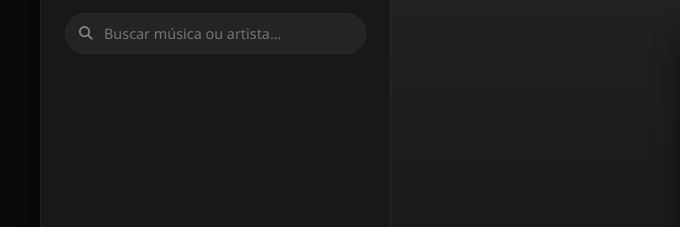
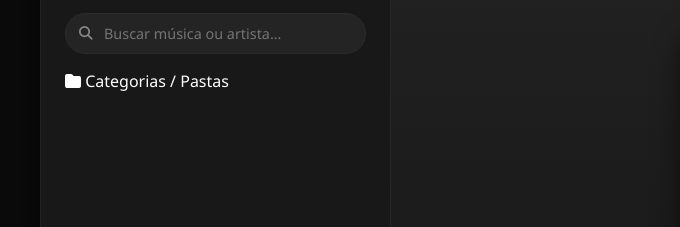
Before and after one commit to paginainsta32-bit/PHMUSIC, a plain HTML site: page index.html in a window 1280 px wide. Shown: the part 125-352 px from the top of the page, 0-680 px from the left. Drawn offline with Linux system fonts and the light colour scheme; no server answers; grey boxes are pictures that could not be loaded.

Commit message:
Update index.html

```diff
--- a/index.html
+++ b/index.html
@@ -10,7 +10,7 @@
 <body>
   <div class="player-container">
 
-    <!-- Sidebar / Lista de Músicas -->
+    <!-- Sidebar -->
     <aside class="playlist-section">
       <!-- Marca PH_MUSIC -->
       <div class="brand">
@@ -24,6 +24,15 @@
         <input type="text" id="search-input" placeholder="Buscar música ou artista...">
       </div>
 
+      <!-- Filtro de Pastas -->
+      <div class="folders-filter">
+        <p class="filter-title"><i class="fa-solid fa-folder"></i> Categorias / Pastas</p>
+        <div id="folder-buttons" class="folder-buttons-container">
+          <!-- Botões gerados via JS -->
+        </div>
+      </div>
+
+      <!-- Lista de Músicas -->
       <ul id="playlist" class="playlist-list">
         <!-- Lista carregada via JS -->
       </ul>
@@ -41,21 +50,18 @@
           <p id="track-artist">PH_MUSIC</p>
         </div>
 
-        <!-- Barra de Progresso -->
         <div class="progress-area">
           <span id="current-time">0:00</span>
           <input type="range" id="progress-bar" value="0" min="0" max="100">
           <span id="total-duration">0:00</span>
         </div>
 
-        <!-- Controles -->
         <div class="controls">
           <button id="btn-prev" class="btn-control"><i class="fa-solid fa-backward-step"></i></button>
           <button id="btn-play" class="btn-control btn-play-main"><i class="fa-solid fa-play" id="play-icon"></i></button>
           <button id="btn-next" class="btn-control"><i class="fa-solid fa-forward-step"></i></button>
         </div>
 
-        <!-- Volume -->
         <div class="volume-container">
           <i class="fa-solid fa-volume-high"></i>
           <input type="range" id="volume-bar" value="100" min="0" max="100">
```
